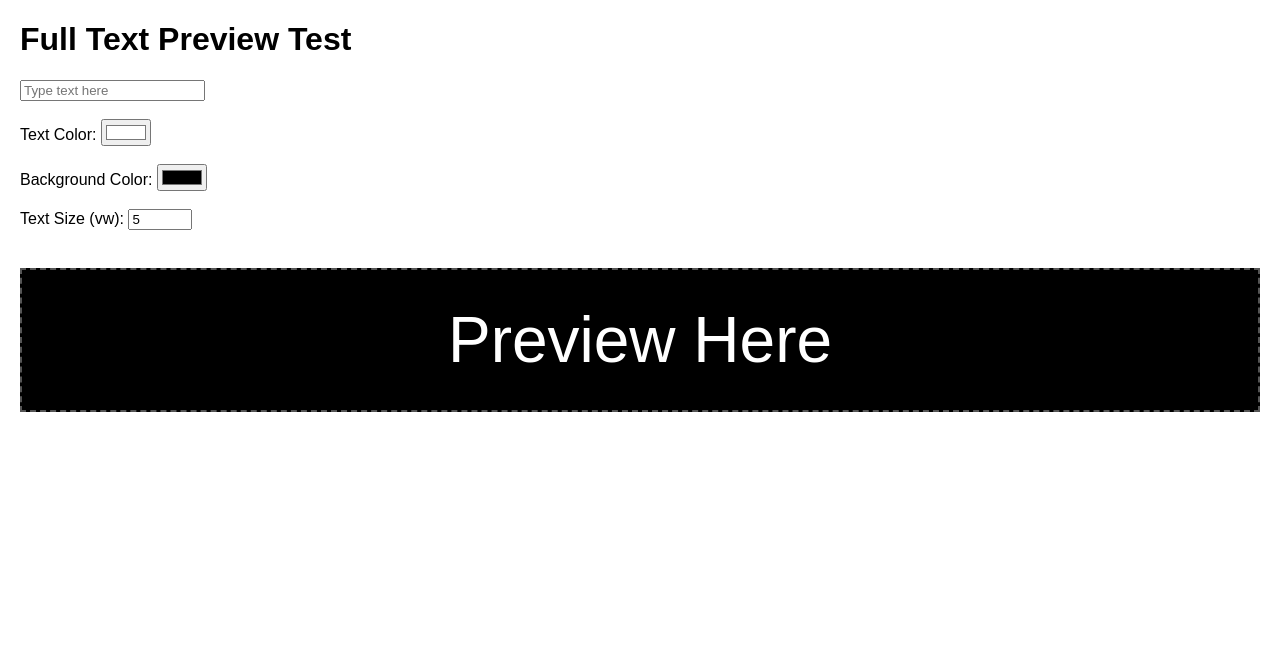
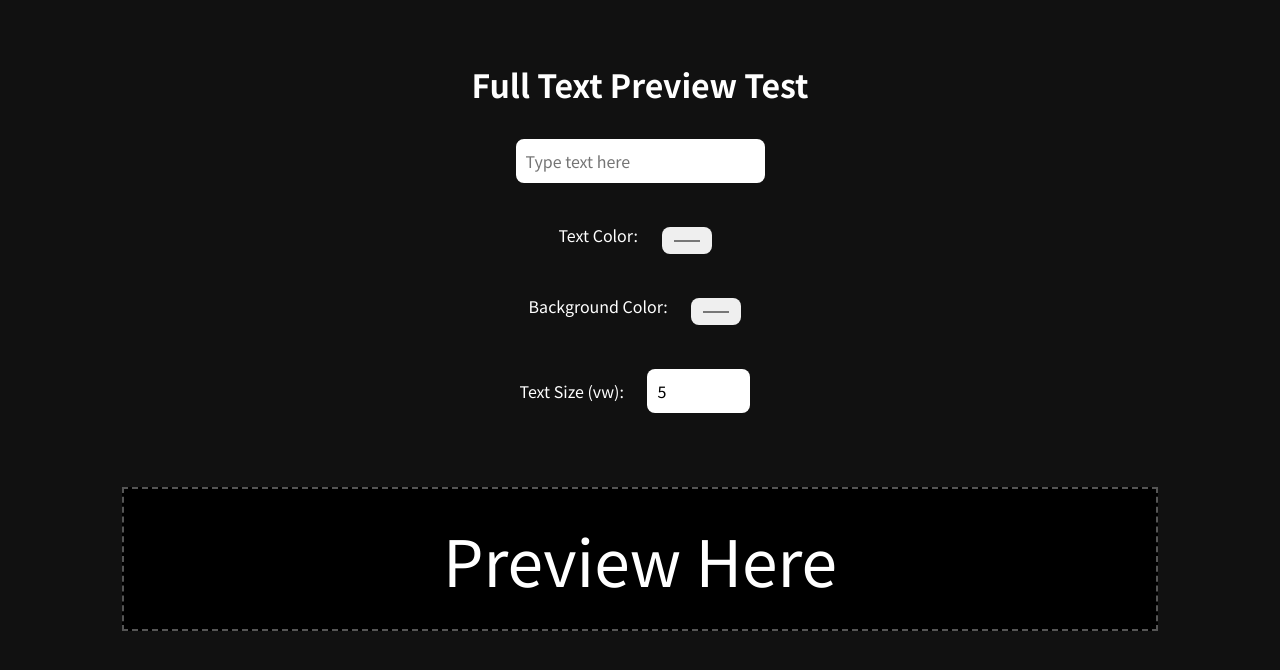
Before and after one commit to farrell508/FullText, a plain HTML site: page index.html in a window 1280 px wide. Drawn offline with Linux system fonts and the light colour scheme.

Commit message:
Update index.html

```diff
--- a/index.html
+++ b/index.html
@@ -8,26 +8,50 @@
     <meta name="robots" content="index, follow">
 
     <title>Full Text Preview Test</title>
+    <link href="https://fonts.googleapis.com/css2?family=Noto+Sans+KR:wght@400;700&display=swap" rel="stylesheet">
     <style>
         body {
-    font-family: Arial, sans-serif;
+            font-family: 'Noto Sans KR', sans-serif;
             margin: 20px;
+            background: #111;
+            color: white;
+            text-align: center;
+        }
+        #inputArea {
+            padding: 20px;
+        }
+        input {
+            margin: 10px;
+            padding: 10px;
+            font-size: 16px;
+            border-radius: 8px;
+            border: none;
+            font-family: 'Noto Sans KR', sans-serif;
+        }
+        label {
+            font-size: 16px;
+            margin-right: 10px;
         }
         #previewArea {
-    margin-top: 20px;
+            margin: 20px auto;
             padding: 20px;
             min-height: 100px;
+            max-width: 80%;
             border: 2px dashed #555;
             background: black;
             color: white;
             display: flex;
             justify-content: center;
             align-items: center;
+            word-wrap: break-word;
+        }
+        #previewText {
+            font-family: 'Noto Sans KR', sans-serif;
         }
     </style>
 </head>
 <body>
-
+    <div id="inputArea">
         <h1>Full Text Preview Test</h1>
         <input type="text" id="userText" placeholder="Type text here" oninput="updatePreview()" />
         <br /><br />
@@ -40,6 +64,7 @@
         <label for="fontSize">Text Size (vw):</label>
         <input type="number" id="fontSize" value="5" min="1" max="100" onchange="updatePreview()" />
         <br /><br />
+    </div>
 
     <div id="previewArea">
         <span id="previewText">Preview Here</span>
@@ -50,7 +75,7 @@
             const text = document.getElementById("userText").value || "Preview Here";
             const color = document.getElementById("textColor").value;
             const bg = document.getElementById("bgColor").value;
-    const size = document.getElementById("fontSize").value;
+            const size = Math.max(1, Math.min(100, parseFloat(document.getElementById("fontSize").value) || 5));
 
             const preview = document.getElementById("previewArea");
             const previewText = document.getElementById("previewText");
@@ -64,6 +89,5 @@
         // 페이지 로드 후 즉시 미리보기 업데이트
         window.onload = updatePreview;
     </script>
-
 </body>
 </html>
```
Lines whose indentation alone changed are shown as unchanged.
